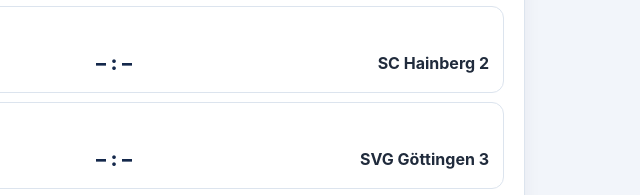
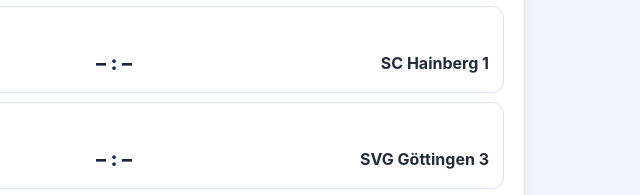
Before and after one commit to hermesgardlo/HKM_D-Jugend_22112026, a plain HTML site: page index.html in a window 1280 px wide. Shown: the part 569-764 px from the top of the page, 526-1166 px from the left. Drawn offline with nearby package versions, Linux system fonts and the light colour scheme; no server answers.

Commit message:
index.html

```diff
--- a/index.html
+++ b/index.html
@@ -373,7 +373,7 @@
     const teams = [
       "Bovender SV 1",
       "Bovender SV 2",
-      "SC Hainberg 2",
+      "SC Hainberg 1",
       "Sparta Göttingen",
       "SVG Göttingen 3"
     ];
@@ -381,14 +381,14 @@
     const matches = [
       { id: 1, time: "14:00", home: "Bovender SV 1", guest: "Bovender SV 2" },
       { id: 2, time: "14:15", home: "Sparta Göttingen", guest: "SVG Göttingen 3" },
-      { id: 3, time: "14:30", home: "Bovender SV 2", guest: "SC Hainberg 2" },
+      { id: 3, time: "14:30", home: "Bovender SV 2", guest: "SC Hainberg 1" },
       { id: 4, time: "14:45", home: "Bovender SV 1", guest: "SVG Göttingen 3" },
-      { id: 5, time: "15:00", home: "SC Hainberg 2", guest: "Sparta Göttingen" },
+      { id: 5, time: "15:00", home: "SC Hainberg 1", guest: "Sparta Göttingen" },
       { id: 6, time: "15:32", home: "SVG Göttingen 3", guest: "Bovender SV 2" },
       { id: 7, time: "15:47", home: "Sparta Göttingen", guest: "Bovender SV 1" },
-      { id: 8, time: "16:02", home: "SC Hainberg 2", guest: "SVG Göttingen 3" },
+      { id: 8, time: "16:02", home: "SC Hainberg 1", guest: "SVG Göttingen 3" },
       { id: 9, time: "16:17", home: "Bovender SV 2", guest: "Sparta Göttingen" },
-      { id: 10, time: "16:32", home: "SC Hainberg 2", guest: "Bovender SV 1" }
+      { id: 10, time: "16:32", home: "SC Hainberg 1", guest: "Bovender SV 1" }
     ];
 
     // Am Turniertag gilt in Deutschland MEZ = UTC+1.
```
